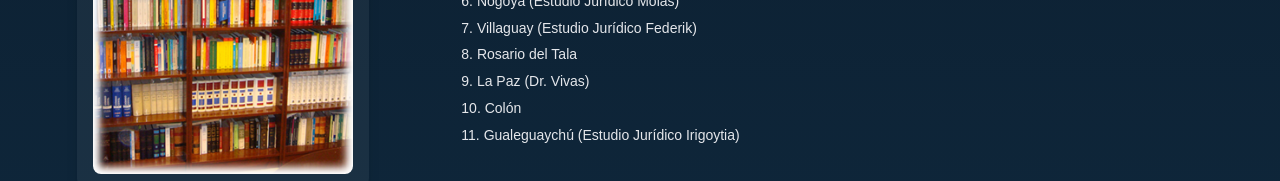
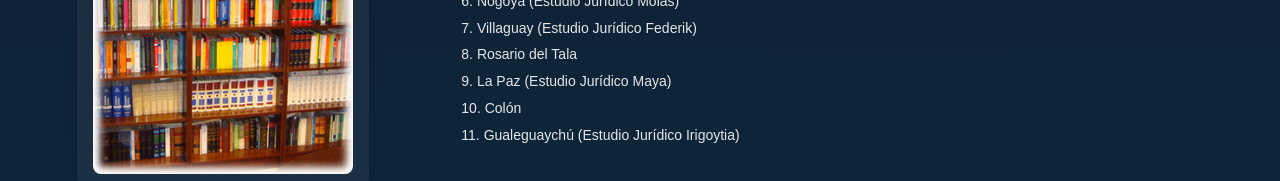
Before and after one commit to BHeydeBautista/MoroAbogados, a Next.js app: page /referencias in a window 1280 px wide. Shown: the part 560-741 px from the top of the page. Built offline with nearby package versions, Linux system fonts and the light colour scheme.

Commit message:
Info: fix referencias

```diff
--- a/src/components/References/ReferencesSection.tsx
+++ b/src/components/References/ReferencesSection.tsx
@@ -16,7 +16,7 @@ const references = [
       "Nogoyá (Estudio Jurídico Molas)",
       "Villaguay (Estudio Jurídico Federik)",
       "Rosario del Tala ",
-      "La Paz (Dr. Vivas)",
+      "La Paz (Estudio Jurídico Maya)",
       "Colón ",
       "Gualeguaychú (Estudio Jurídico Irigoytia)",
     ],
```
